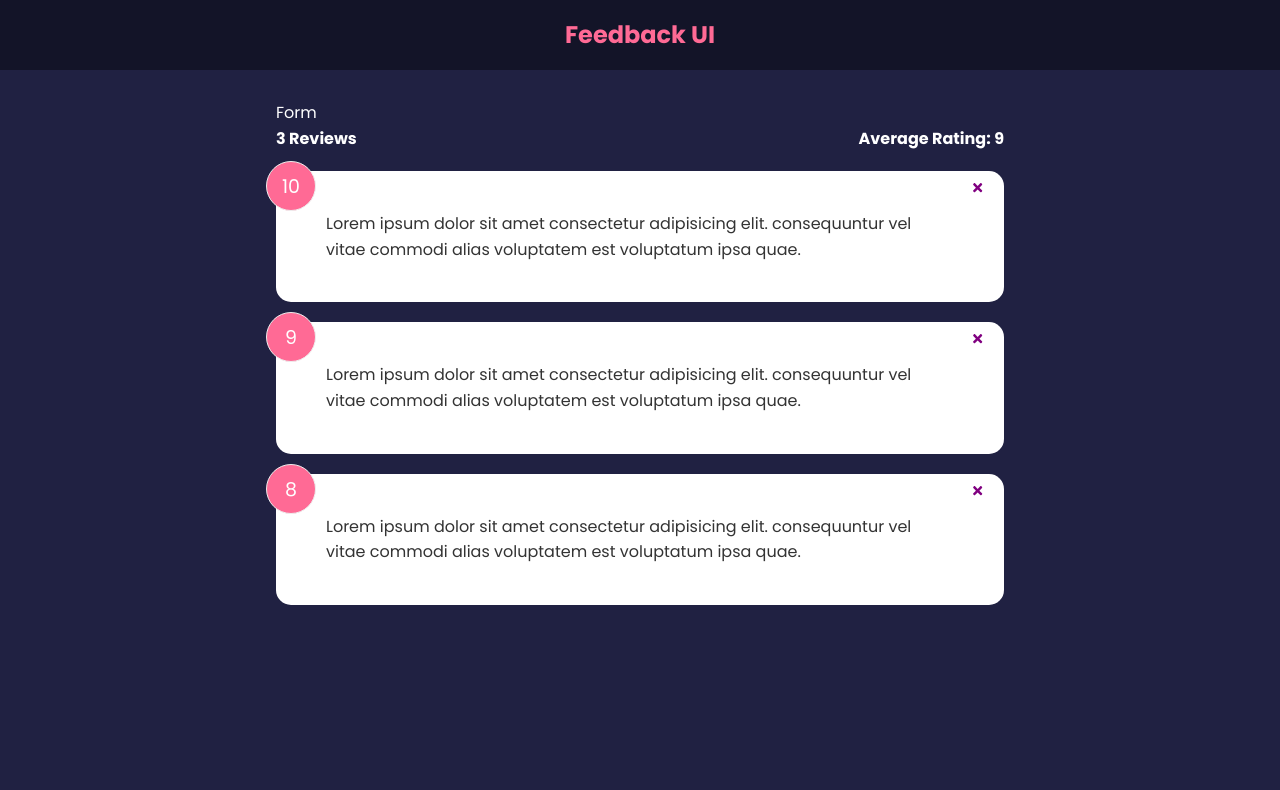
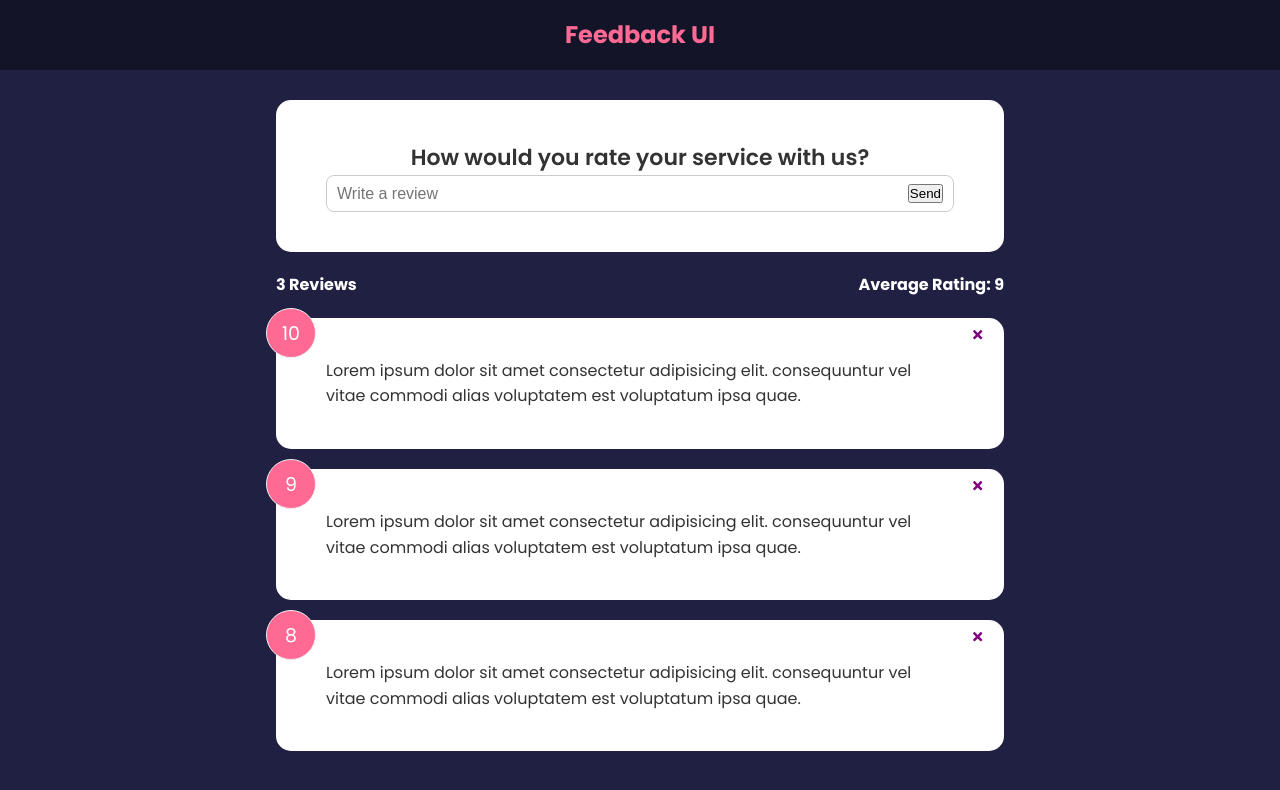
Before and after one commit to ctran0105/feedback-app, a React (Create React App) app: page / in a window 1280 px wide. Shown: the top 790 px of the page. Built offline with nearby package versions, Linux system fonts and the light colour scheme.

Commit message:
Add a Card component to FeedbackForm. Initialize an input with submit button

```diff
--- a/src/components/FeedbackForm.jsx
+++ b/src/components/FeedbackForm.jsx
@@ -1,9 +1,18 @@
+import Card from "./shared/Card";
+
 function FeedbackForm() {
   return (
-    <div>
-      Form
-    </div>
-  )
+    <Card>
+      <form>
+        <h2>How would you rate your service with us?</h2>
+        {/* @todo - rating select component */}
+        <div className="input-group">
+          <input type="text" placeholder="Write a review" />
+          <button type="submit">Send</button>
+        </div>
+      </form>
+    </Card>
+  );
 }
 
-export default FeedbackForm
+export default FeedbackForm;
```
